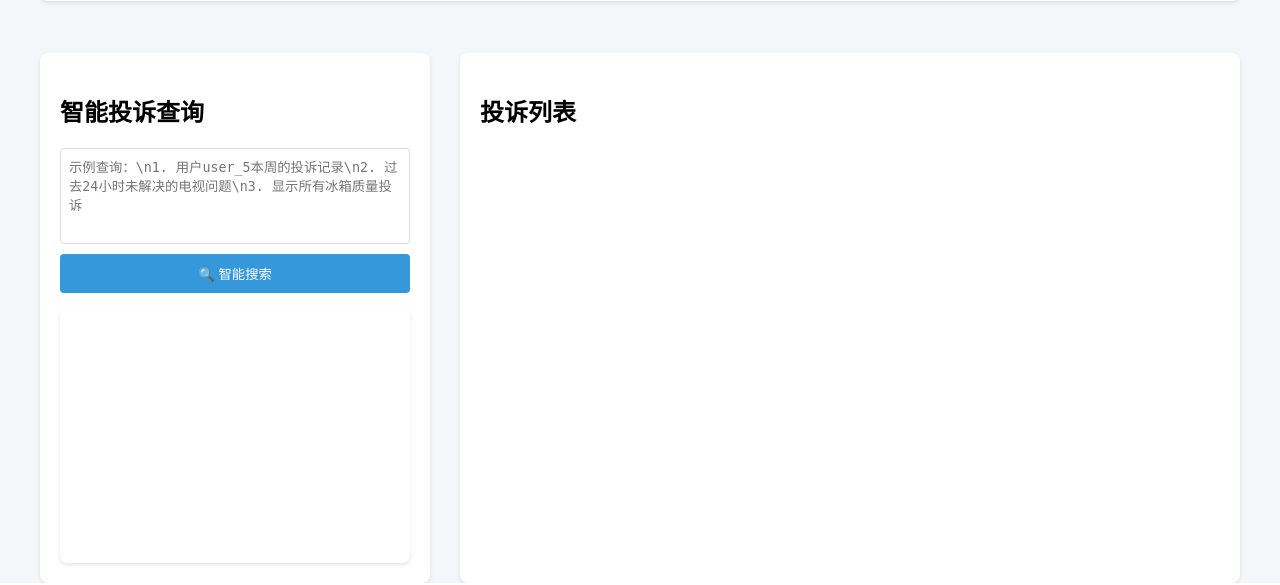
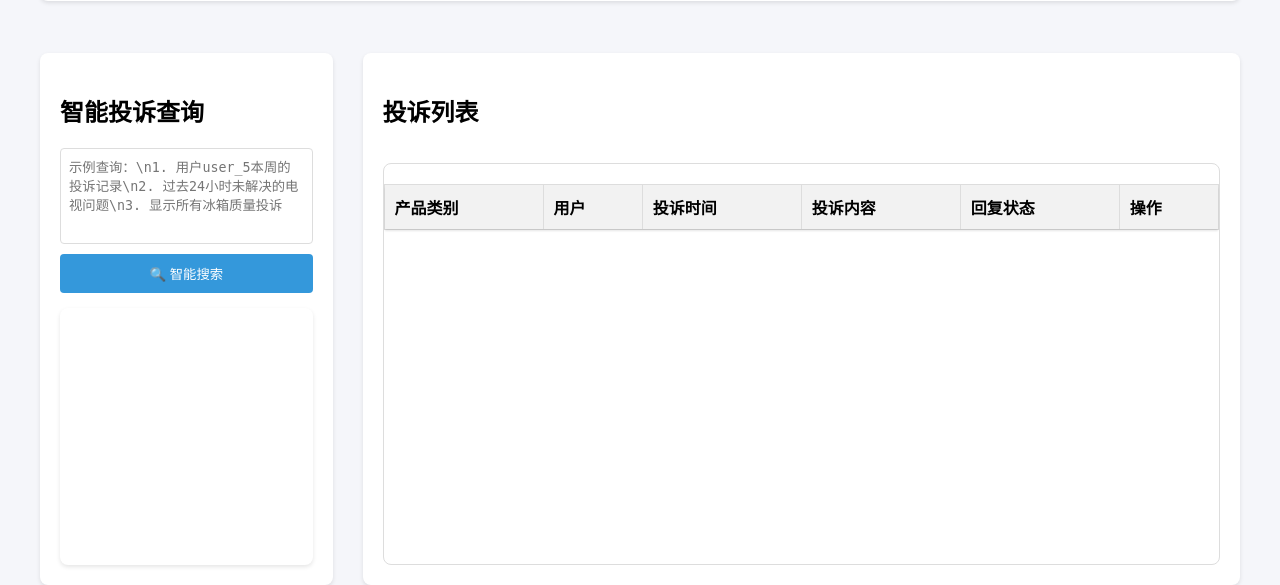
Before and after one commit to winsphinx/scs, a FastAPI app: page / in a window 1280 px wide. Shown: the part 563-1148 px from the top of the page. Run offline with FastAPI, Linux system fonts and the light colour scheme; data that the repository does not hold is empty.

Commit message:
改进前端界面

```diff
--- a/static/css/style.css
+++ b/static/css/style.css
@@ -90,7 +90,7 @@ button:hover {
 
 .content {
     display: grid;
-    grid-template-columns: 1fr 2fr;
+    grid-template-columns: 1fr 3fr;
     gap: 30px;
 }
 
@@ -167,10 +167,45 @@ textarea#naturalQuery {
     min-height: 100px;
 }
 
-#complaintList {
+.complaint-table-container {
     height: 400px;
+    /* 设置容器固定高度 */
     overflow-y: auto;
+    /* 垂直滚动 */
     margin-top: 15px;
+    border: 1px solid #ddd;
+    /* 添加边框 */
+    border-radius: 8px;
+    /* 圆角 */
+}
+
+.complaint-table {
+    width: 100%;
+    border-collapse: collapse;
+    /* margin-top: 20px; */
+    /* 移除此行，因为容器已经有margin-top */
+}
+
+.complaint-table thead {
+    position: sticky;
+    /* 固定表头 */
+    top: 0;
+    background-color: #f2f2f2;
+    z-index: 10;
+    /* 确保表头在滚动内容之上 */
+    box-shadow: 0 2px 2px -1px rgba(0, 0, 0, 0.1);
+    /* 添加阴影效果 */
+}
+
+.complaint-table th,
+.complaint-table td {
+    border: 1px solid #ddd;
+    padding: 10px;
+    text-align: left;
+}
+
+.complaint-table th {
+    background-color: #f2f2f2;
 }
 
 table {
@@ -301,7 +336,7 @@ th {
 .modal {
     display: none;
     position: fixed;
-    z-index: 1;
+    z-index: 100;
     left: 0;
     top: 0;
     width: 100%;
--- a/templates/index.html
+++ b/templates/index.html
@@ -41,7 +41,23 @@
                 <div class="search-header">
                     <h2>投诉列表</h2>
                 </div>
-                <div id="complaintList"></div>
+                <div class="complaint-table-container">
+                    <table class="complaint-table">
+                        <thead>
+                            <tr>
+                                <th>产品类别</th>
+                                <th>用户</th>
+                                <th>投诉时间</th>
+                                <th>投诉内容</th>
+                                <th>回复状态</th>
+                                <th>操作</th>
+                            </tr>
+                        </thead>
+                        <tbody id="complaintList">
+                            <!-- 投诉数据将在这里加载 -->
+                        </tbody>
+                    </table>
+                </div>
             </div>
         </div>
     </div>
```
Also changed, not shown: static/js/app.js (+8 -38 lines).
